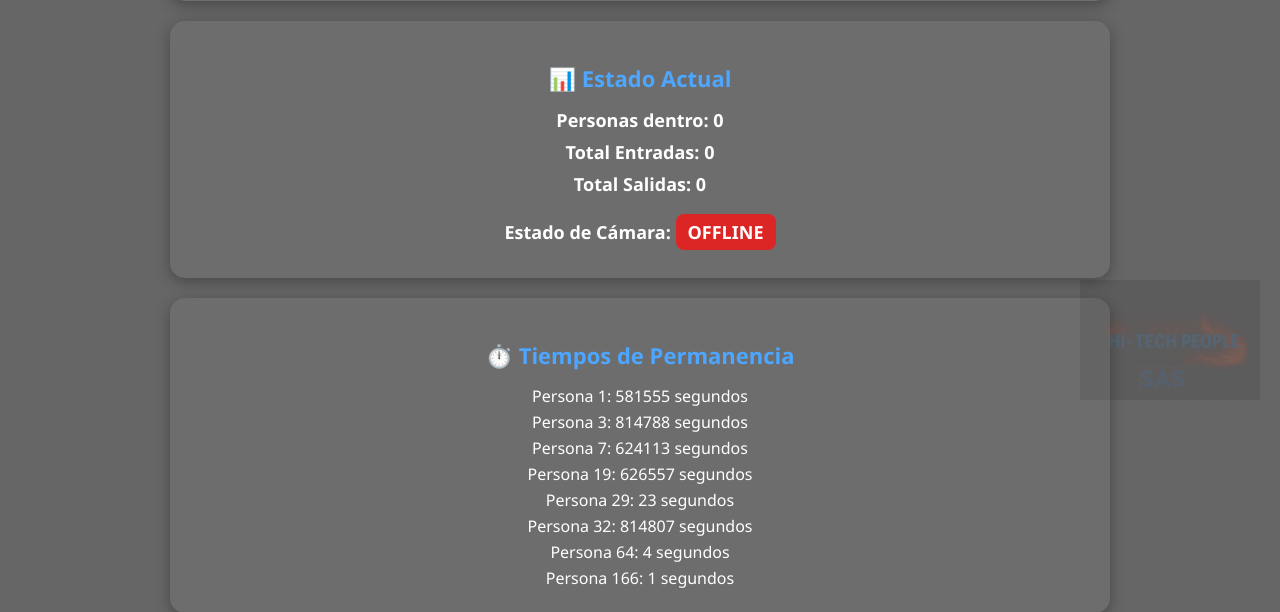
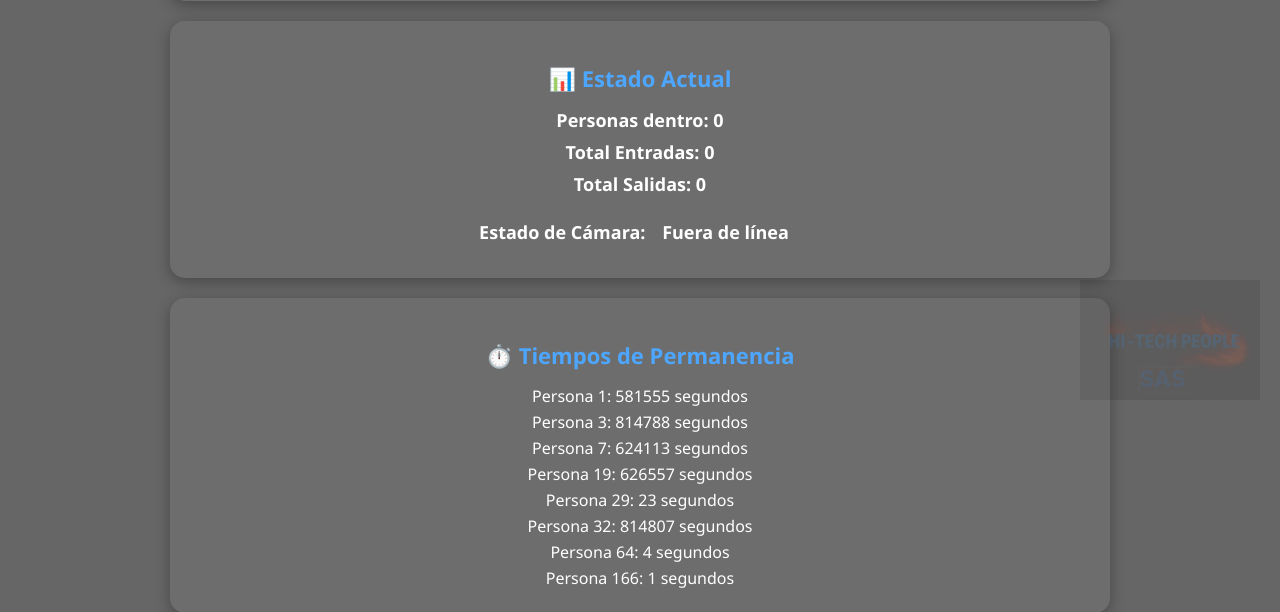
Before and after one commit to marcoantoniomesacaceres-lgtm/monitoreo-Camaras, a FastAPI app: page / in a window 1280 px wide. Shown: the part 350-962 px from the top of the page. Run offline with FastAPI, Linux system fonts and the light colour scheme; data comes from the database, SQL or seed files in the repository; both versions use the stored data as it was after the commit.

Commit message:
commit 18092025 10horas

```diff
--- a/dashboard/templates/index.html
+++ b/dashboard/templates/index.html
@@ -9,6 +9,29 @@
 
   <link rel="stylesheet" href="/static/style.css">
   <script>
+    // 👇 Mapea inglés -> español
+    function traducirEstado(estado) {
+      switch (estado.toLowerCase()) {
+        case "online": return "En línea";
+        case "offline": return "Fuera de línea";
+        case "reconnecting": return "Reconectando...";
+        default: return estado;
+      }
+    }
+
+    function actualizarEstadoCamera(estado) {
+      const cameraStatus = document.getElementById("cameraStatus");
+
+      // ✅ Texto en español
+      cameraStatus.textContent = traducirEstado(estado);
+
+      // ✅ Clases (semáforo)
+      cameraStatus.className = "";
+      if (estado.toLowerCase() === "online") cameraStatus.classList.add("status-online");
+      if (estado.toLowerCase() === "offline") cameraStatus.classList.add("status-offline");
+      if (estado.toLowerCase() === "reconnecting") cameraStatus.classList.add("status-reconnecting");
+    }
+
     async function updateStatus() {
       try {
         const res = await fetch("/status");
@@ -19,18 +42,8 @@
         document.getElementById("entered").innerText = data.entered ?? data.state?.entered ?? 0;
         document.getElementById("exited").innerText = data.exited ?? data.state?.exited ?? 0;
 
-        // 🚦 Actualizar estado de la cámara con clases (semáforo)
-        const cameraStatus = document.getElementById("cameraStatus");
-        if (data.camera_status === "ONLINE") {
-          cameraStatus.innerText = "ONLINE";
-          cameraStatus.className = "status-online";
-        } else if (data.camera_status === "RECONNECTING") {
-          cameraStatus.innerText = "RECONNECTING...";
-          cameraStatus.className = "status-reconnecting";
-        } else {
-          cameraStatus.innerText = "OFFLINE";
-          cameraStatus.className = "status-offline";
-        }
+        // 🚦 Estado de la cámara
+        actualizarEstadoCamera(data.camera_status ?? "offline");
 
         // Encender/apagar feed de video
         const videoFeed = document.getElementById("videoFeed");
@@ -50,17 +63,8 @@
         const res = await fetch("/toggle_camera", { method: "POST" });
         const data = await res.json();
 
-        const cameraStatus = document.getElementById("cameraStatus");
-        if (data.camera_status === "ONLINE") {
-          cameraStatus.innerText = "ONLINE";
-          cameraStatus.className = "status-online";
-        } else if (data.camera_status === "RECONNECTING") {
-          cameraStatus.innerText = "RECONNECTING...";
-          cameraStatus.className = "status-reconnecting";
-        } else {
-          cameraStatus.innerText = "OFFLINE";
-          cameraStatus.className = "status-offline";
-        }
+        // 🚦 Estado de la cámara
+        actualizarEstadoCamera(data.camera_status ?? "offline");
 
         const videoFeed = document.getElementById("videoFeed");
         if (data.camera_active) {
@@ -121,7 +125,7 @@
     <!-- 🚦 Estado de la cámara con colores -->
     <p>
       <strong>Estado de Cámara:</strong>
-      <span id="cameraStatus" class="status-offline">OFFLINE</span>
+      <span id="cameraStatus" class="status-offline">Fuera de línea</span>
     </p>
   </section>
 
--- a/main.py
+++ b/main.py
@@ -43,6 +43,13 @@ STATE = {"inside": 0, "entered": 0, "exited": 0}
 CAMERA_ACTIVE = False  # control desde UI
 CAMERA_STATUS = "OFFLINE"  # "ONLINE", "OFFLINE", "RECONNECTING"
 
+# 🔤 Traducciones de estado de cámara
+STATUS_TRANSLATIONS = {
+    "ONLINE": "En línea",
+    "OFFLINE": "Fuera de línea",
+    "RECONNECTING": "Reconectando"
+}
+
 # Configuración de templates
 templates = Jinja2Templates(directory="dashboard/templates")
 app.mount("/static", StaticFiles(directory="dashboard/static"), name="static")
@@ -83,14 +90,21 @@ async def home(request: Request):
             "request": request,
             "state": STATE,
             "camera_active": CAMERA_ACTIVE,
-            "camera_status": CAMERA_STATUS,
+            "camera_status": STATUS_TRANSLATIONS.get(CAMERA_STATUS.split()[0], CAMERA_STATUS),
         },
     )
 
 @app.get("/status")
 async def get_status():
     logger.debug(f"📊 Estado solicitado: {STATE} - CAMERA_STATUS: {CAMERA_STATUS}")
-    return {"state": STATE, "camera_active": CAMERA_ACTIVE, "camera_status": CAMERA_STATUS}
+    camera_status_display = STATUS_TRANSLATIONS.get(
+        CAMERA_STATUS.split()[0], CAMERA_STATUS
+    )
+    return {
+        "state": STATE,
+        "camera_active": CAMERA_ACTIVE,
+        "camera_status": camera_status_display
+    }
 
 @app.get("/durations")
 async def get_durations():
@@ -121,7 +135,7 @@ async def monthly_report():
 # -----------------------------
 # 🔧 Utilidades para reconexión
 # -----------------------------
-def make_offline_frame(width=640, height=480, text="CAMERA OFFLINE"):
+def make_offline_frame(width=640, height=480, text="CÁMARA FUERA DE LÍNEA"):
     frame = np.zeros((height, width, 3), dtype=np.uint8)
     font = cv2.FONT_HERSHEY_SIMPLEX
     scale, thickness = 1.0, 2
@@ -274,4 +288,7 @@ async def toggle_camera():
         CAMERA_STATUS = "OFFLINE"
         logger.info("🛑 Cámara apagada")
         notify_camera_status("OFFLINE")
-    return {"camera_active": CAMERA_ACTIVE, "camera_status": CAMERA_STATUS}
+    return {
+        "camera_active": CAMERA_ACTIVE,
+        "camera_status": STATUS_TRANSLATIONS.get(CAMERA_STATUS.split()[0], CAMERA_STATUS)
+    }
```
Also changed, not shown: data/SISMONICAMARAS.db, 5 other files.
